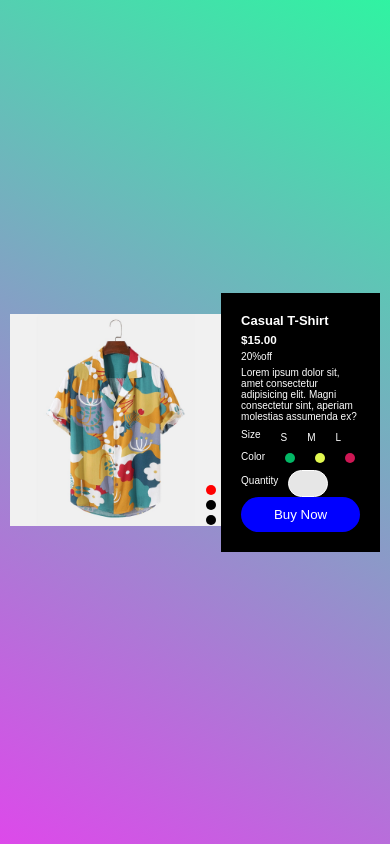
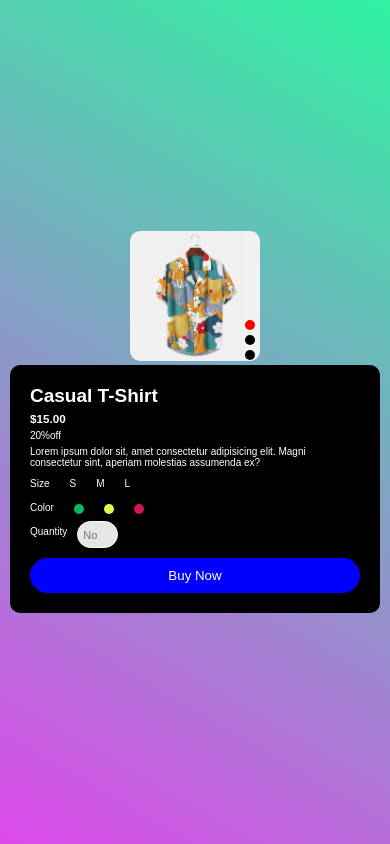
Before and after one commit to saransites/Simple-card, a plain HTML site: page index.html in a window 390 px wide. Drawn offline with Linux system fonts and the light colour scheme.

Commit message:
update responsive

```diff
--- a/index.html
+++ b/index.html
@@ -11,7 +11,7 @@
     <div class="container">
         <div class="box">
             <div class="gallery">
-                <img src="./images/f1.jpg" id="image" class="active">
+                <img src="./images/f1.jpg" id="image">
                 <div class="dots">
                     <span class="dot active"></span>
                     <span class="dot"></span>
@@ -60,7 +60,7 @@
             <div class="quantity">
                 <p>Quantity</p>
                 <div class="input">
-                    <input type="number">
+                    <input type="number" placeholder="No">
                 </div>
             </div>
             <div>
--- a/style.css
+++ b/style.css
@@ -5,11 +5,11 @@
     font-family: 'poppins' ,sans-serif;
 }
 body{
-    height:100vh;
+    min-height:100vh;
 }
 .container{
     width:100vw;
-    height:100vh;
+    min-height:100vh;
     background:linear-gradient(30deg,rgb(221, 73, 234),rgb(48, 243, 162));
     display:grid;
     place-items: center;
@@ -20,7 +20,6 @@ body{
     display:flex;
     justify-content: center;
     align-items: center;
-    padding:0 10px;
 }
 .gallery{
     position: relative;
@@ -32,6 +31,7 @@ body{
     height:100%;
     object-fit: cover;
     transition: 1s;
+    border-radius: 10px;
 }
 .dots{
     width:10px;
@@ -61,6 +61,7 @@ body{
     color:#fff;
     padding:20px;
     font-size: 13px;
+    border-radius: 10px;
 }
 .details :is(h1,p,h3){
     margin-bottom:5px;
@@ -74,6 +75,7 @@ body{
     padding:5px;
     display:flex;
     gap:20px;
+    margin-bottom:5px;
 }
 .size input{
     display:none;
@@ -133,8 +135,11 @@ body{
     align-items: center;
     gap:10px;
 }
+.quantity .input input::-webkit-input-placeholder{
+    font-size: 11px;
+}
 .quantity .input input{
-    width:40px;
+    width:41px;
     padding:5px;
     outline:none;
     background: none;
@@ -153,23 +158,33 @@ body{
     border: none;
     color:#fff;
     cursor: pointer;
+    margin-top:10px;
 }
 @media only screen and (max-width:600px){
+    body{
+        min-height:100vh;
+    }
     .details{
         font-size: 10px;
-        flex-basis:35%;
+        flex-basis:55%;
         width: 100%;
-        height:100%;
+        height:auto;
     }
     .details h1{
-        font-size: 13px;
+        font-size: 19px;
+    }
+    .box{
+        display:flex;
+        flex-direction: column;
+        justify-content: center;
+        align-items: center;
+        padding:5px 10px;
     }
     .gallery{
-        flex-basis: 65%;
-        height:100%;
+        width:35%;
     }
     .gallery img{
-        width:100%;
-        height:100%;
+        max-width:100%;
+        height:auto;
     }
 }
```
